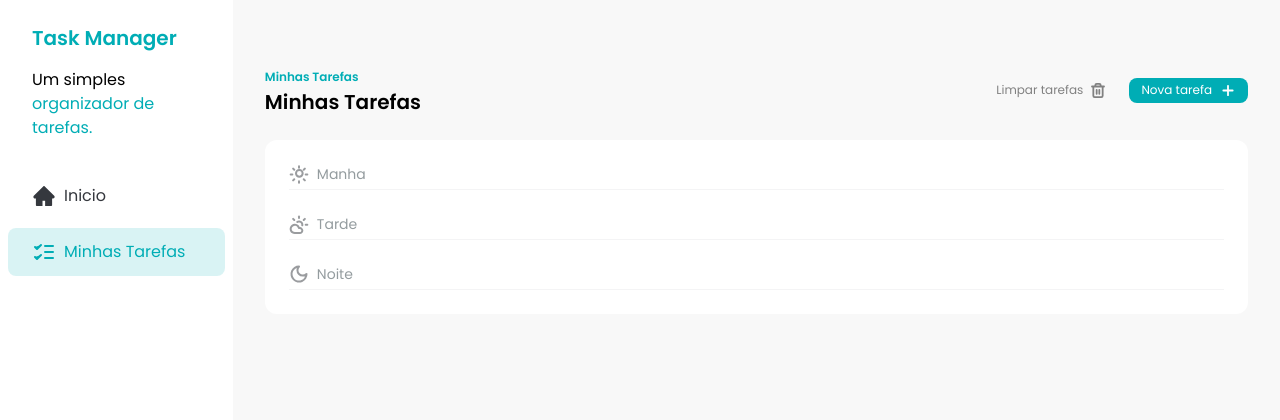
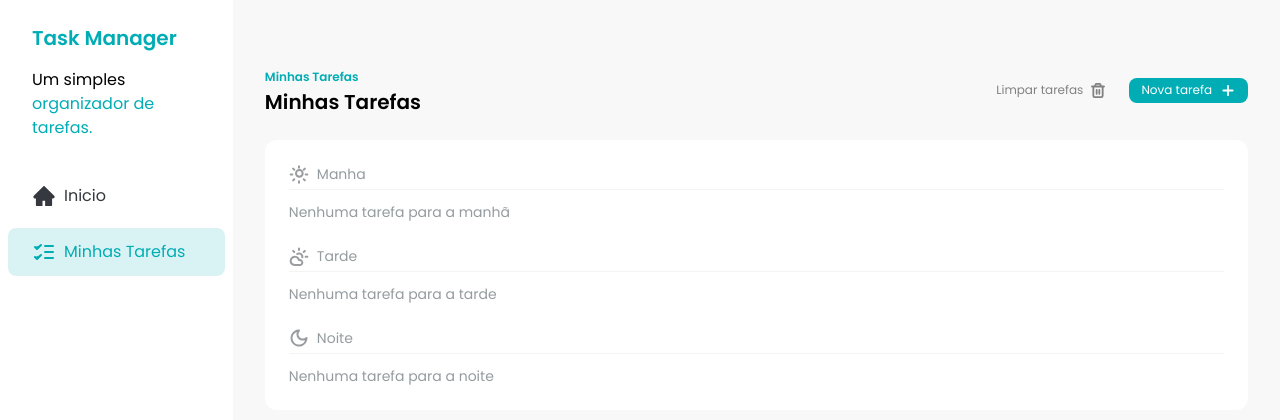
Before and after one commit to duduzinmuller/task-manager, a React (Vite) app: page / in a window 1280 px wide. Shown: the top 420 px of the page. Built offline with nearby package versions, Linux system fonts and the light colour scheme; data requests are answered from the project's data file.

Commit message:
feat: ensure empty message is shown on Tasks component

```diff
--- a/src/components/Tasks.jsx
+++ b/src/components/Tasks.jsx
@@ -104,6 +104,11 @@ const Tasks = () => {
       <div className="rounded-xl bg-white p-6">
         <div className="space-y-3">
           <TasksSeparator title="Manha" icon={<SunIcon />} />
+          {morningsTasks.length === 0 && (
+            <p className="text-sm text-brand-text-gray">
+              Nenhuma tarefa para a manhã
+            </p>
+          )}
           {morningsTasks.map((task) => (
             <TaskItem
               key={task.id}
@@ -116,6 +121,11 @@ const Tasks = () => {
 
         <div className="my-6 space-y-3">
           <TasksSeparator title="Tarde" icon={<CloudSunIcon />} />
+          {afternoonsTasks.length === 0 && (
+            <p className="text-sm text-brand-text-gray">
+              Nenhuma tarefa para a tarde
+            </p>
+          )}
           {afternoonsTasks.map((task) => (
             <TaskItem
               key={task.id}
@@ -128,6 +138,11 @@ const Tasks = () => {
 
         <div className="space-y-3">
           <TasksSeparator title="Noite" icon={<MoonIcon />} />
+          {eveningTasks.length === 0 && (
+            <p className="text-sm text-brand-text-gray">
+              Nenhuma tarefa para a noite
+            </p>
+          )}
           {eveningTasks.map((task) => (
             <TaskItem
               key={task.id}
```
